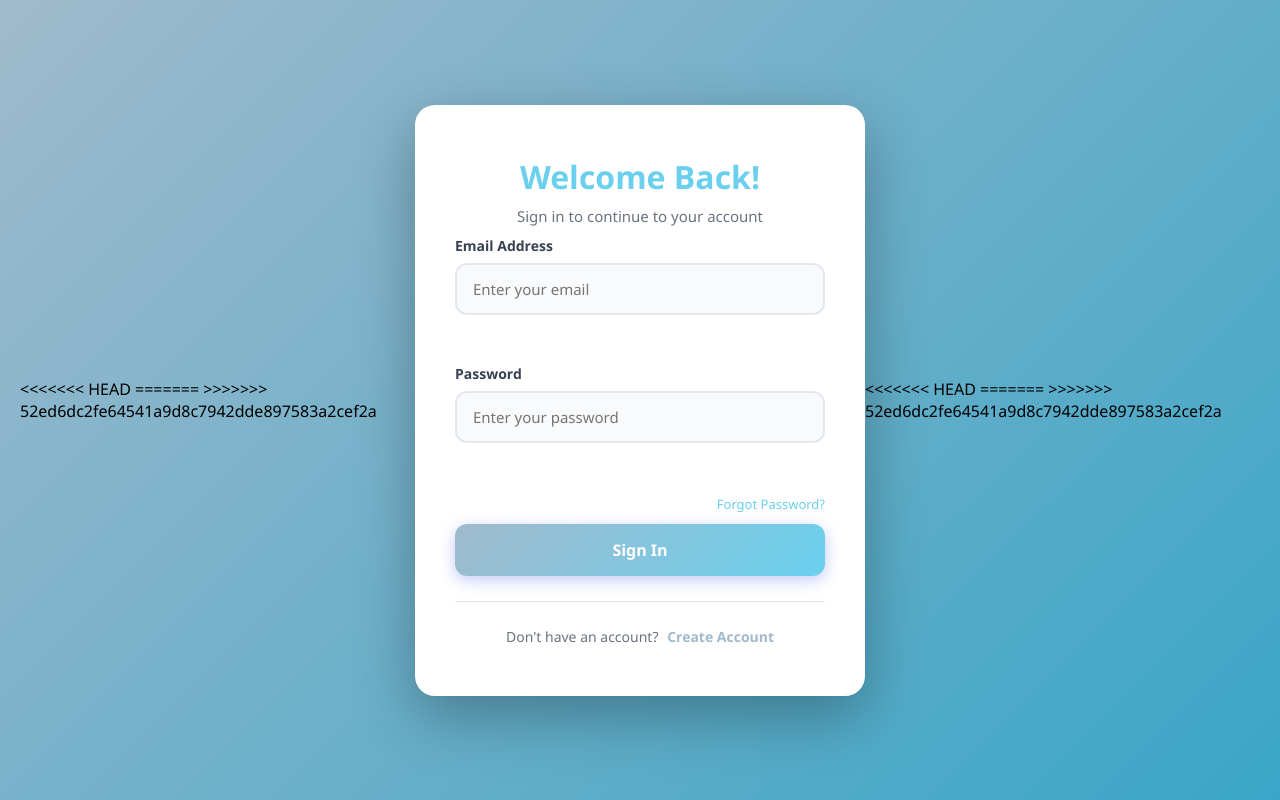
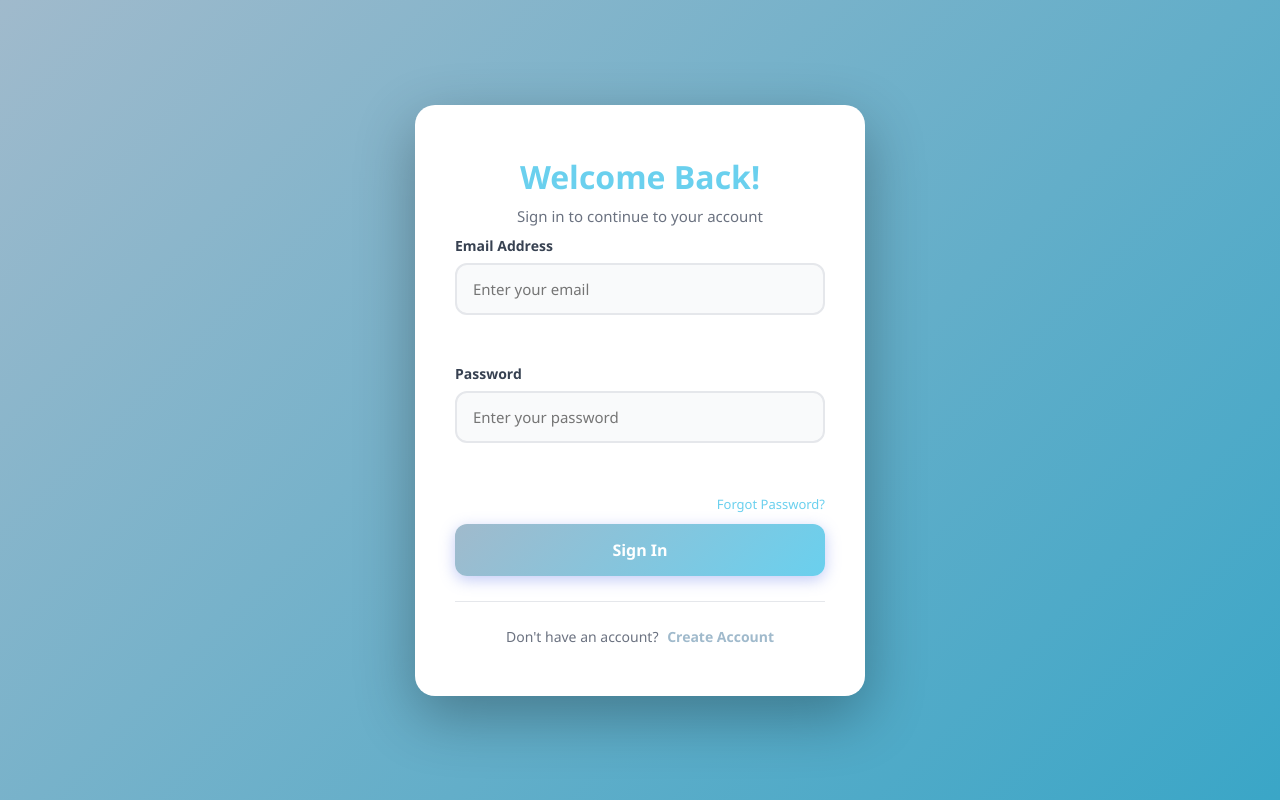
Before and after one commit to dheepakshakthi/EduTech, a Django app: page / in a window 1280 px wide. Run offline with Django 5.2, Linux system fonts and the light colour scheme.

Commit message:
UnWantedChanges

```diff
--- a/website/templates/index.html
+++ b/website/templates/index.html
@@ -5,11 +5,8 @@
     <meta charset="UTF-8">
     <meta name="viewport" content="width=device-width, initial-scale=1.0">
     <title>Login - Welcome Back</title>
-<<<<<<< HEAD
     <link rel="stylesheet" href="{% static 'website/styles.css' %}" />
-=======
     <link rel="stylesheet" href="styles.css" />
->>>>>>> 52ed6dc2fe64541a9d8c7942dde897583a2cef2a
 </head>
 <body>
     <div class="container">
@@ -79,10 +76,7 @@
             </form>
         </div>
     </div>
-<<<<<<< HEAD
    <script src="{% static 'website/script.js' %}"></script>
-=======
    <script src="script.js"></script>
->>>>>>> 52ed6dc2fe64541a9d8c7942dde897583a2cef2a
 </body>
 </html>
```
